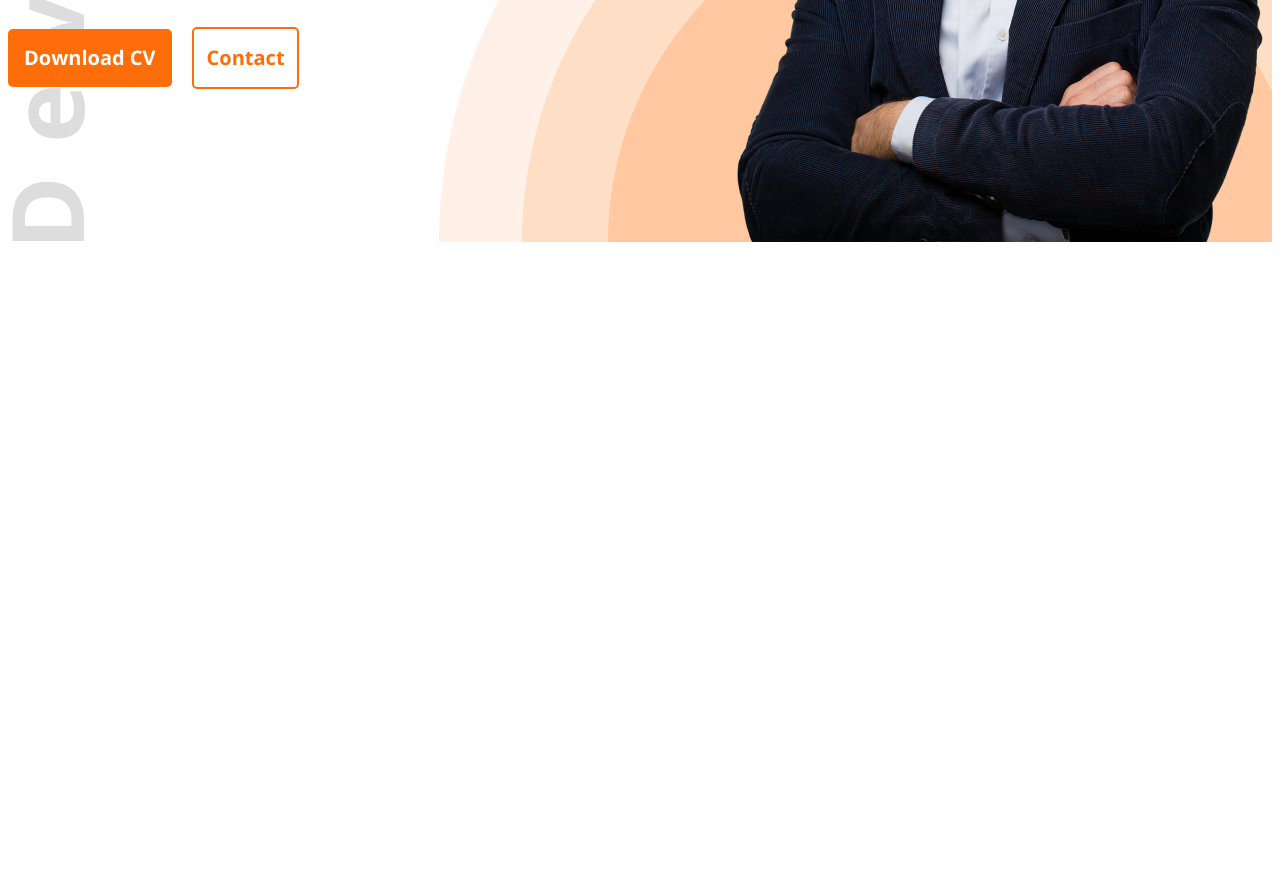
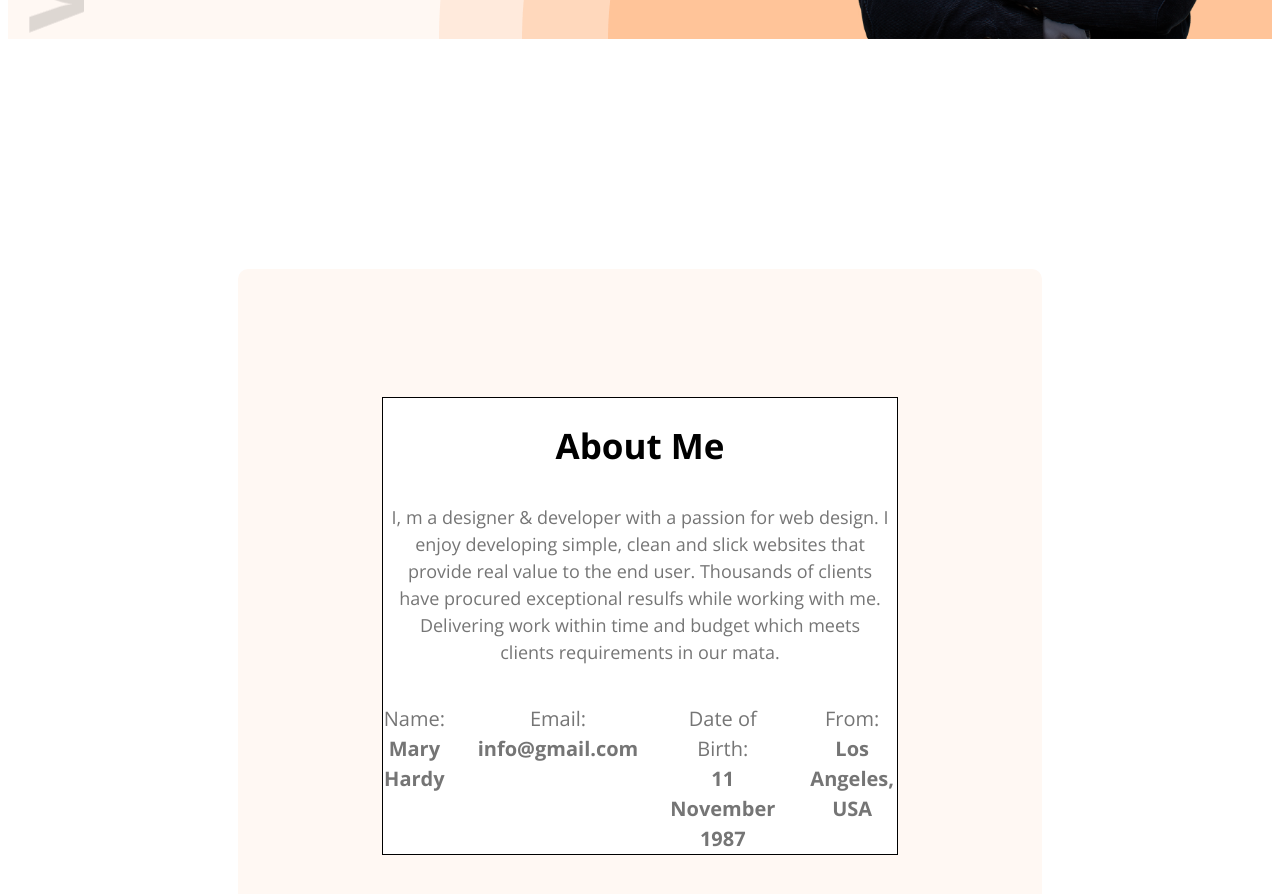
Before and after one commit to amunshi-dev/PH-M6-Portfolio, a plain HTML site: page index.html in a window 1280 px wide. Shown: the part 548-1442 px from the top of the page. Before the commit the page ends 808 px from the top, so only its background shows below. Drawn offline with nearby package versions, Linux system fonts and the light colour scheme.

Commit message:
Added about me section

```diff
--- a/index.html
+++ b/index.html
@@ -36,7 +36,46 @@
         </div>
       </section>
     </header>
-    <main></main>
+    <main class="main flex flex__center flex__col">
+      <section class="about">
+        <div class="about__container flex flex__col flex__center--v">
+          <h2 class="about__title">About Me</h2>
+          <p class="about__description">
+            I, m a designer & developer with a passion for web design. I enjoy
+            developing simple, clean and slick websites that provide real value
+            to the end user. Thousands of clients have procured exceptional
+            resulfs while working with me. Delivering work within time and
+            budget which meets clients requirements in our mata.
+          </p>
+          <div class="about__details flex">
+            <div class="about__detail">
+              <span class="about__detail__name">Name:</span><br /><span
+                class="about__detail__value"
+                >Mary Hardy
+              </span>
+            </div>
+            <div class="about__detail">
+              <span class="about__detail__name">Email:</span><br /><span
+                class="about__detail__value"
+                >info@gmail.com</span
+              >
+            </div>
+            <div class="about__detail">
+              <span class="about__detail__name">Date of Birth:</span><br /><span
+                class="about__detail__value"
+                >11 November 1987</span
+              >
+            </div>
+            <div class="about__detail">
+              <span class="about__detail__name">From:</span><br /><span
+                class="about__detail__value"
+                >Los Angeles, USA</span
+              >
+            </div>
+          </div>
+        </div>
+      </section>
+    </main>
     <footer></footer>
   </body>
 </html>
--- a/styles/style.css
+++ b/styles/style.css
@@ -63,10 +63,12 @@ body {
   background-image: url("../images/developer.png"),
     url("../images/header_bg.png");
   background-repeat: no-repeat;
-  background-position: bottom left, right bottom;
+  background-position: top left, bottom right;
+  background-color: var(--clr-bg-primary);
 }
 /* NAVIGATION */
 .nav {
+  margin: 0 230px;
   justify-content: space-between;
   font-size: 1.25rem;
 }
@@ -91,6 +93,7 @@ body {
 
 /* HERO */
 .hero {
+  margin: 0 40px 0 230px;
   justify-content: space-between;
 }
 .hero__contents {
@@ -120,9 +123,10 @@ body {
   margin-left: 1rem;
 }
 .hero__img {
+  width: 584px;
 }
 
-@media (max-width: 576px) {
+/* @media (max-width: 576px) {
   .header {
     background-image: none;
   }
@@ -166,4 +170,35 @@ body {
 }
 @media (min-width: 577px) and (max-width: 922px) {
 
+} */
+
+/* About */
+.about {
+  background-color: var(--clr-bg-primary);
+  border-radius: 10px;
+  padding: 8rem 9rem;
+  text-align: center;
+  margin: 230px;
 }
+.about__container {
+  border: 1px solid #000;
+  background-color: #fff;
+}
+.about__title {
+  font-size: 2.1875rem;
+  font-weight: var(--fw-700);
+}
+.about__description {
+  font-size: 1.125rem;
+  color: var(--clr-dark-3);
+  margin: 1.875rem 0;
+  padding: 0.5rem;
+}
+.about__details {
+  gap: 2rem;
+  color: var(--clr-dark-3);
+  font-size: 1.25rem;
+}
+.about__detail__value {
+  font-weight: var(--fw-700);
+}
```
